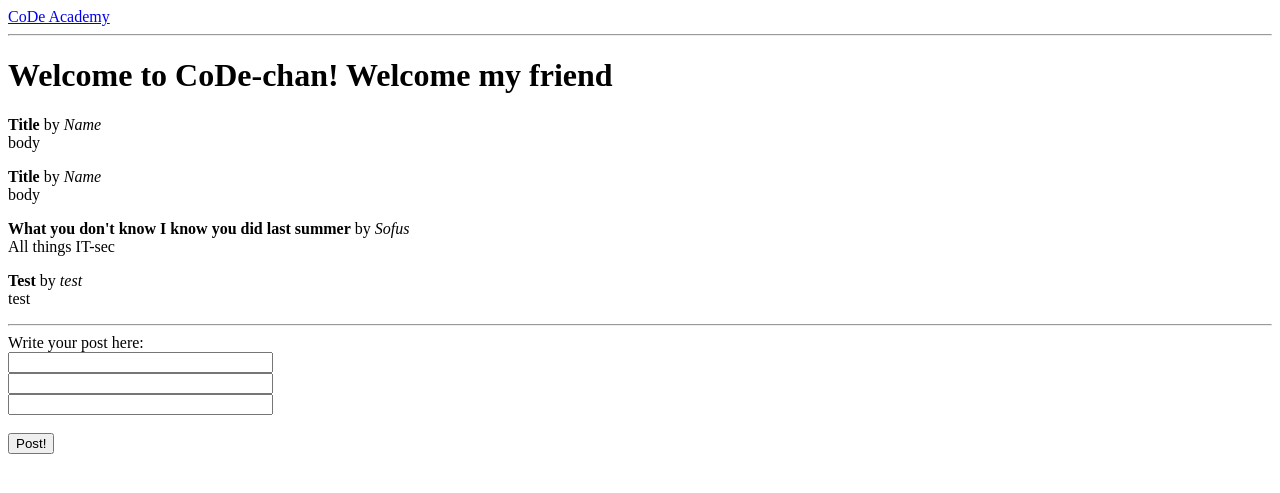
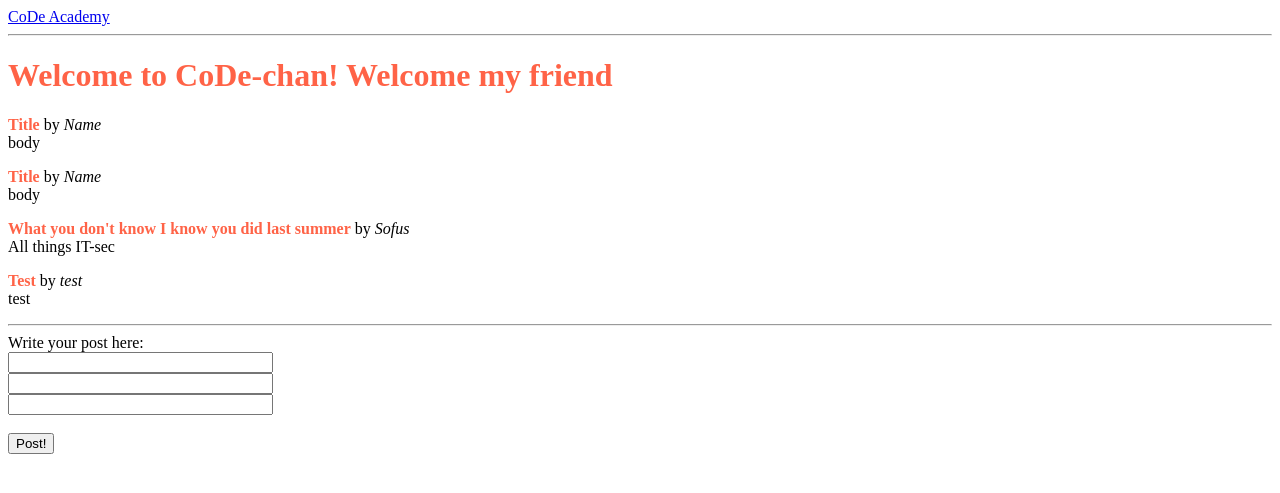
Before and after one commit to eficode-academy/ca-project, a Flask app: page / in a window 1280 px wide. Shown: the top 493 px of the page. Run offline with Flask 2, Linux system fonts and the light colour scheme; data comes from the database, SQL or seed files in the repository.

Commit message:
Very nice feature (#25)
* Fix script issues

* This is a must have feature

```diff
--- a/app/templates/base.html
+++ b/app/templates/base.html
@@ -5,6 +5,11 @@
         {% else %}
         <title>Welcome to CoDe Academy 2017</title>
         {% endif %}
+        <style>
+          h1, h2, h3, h4, h5, h6, b {
+            color: tomato;
+          }
+        </style>
     </head>
     <body>
         <div> <a href="/index">CoDe Academy</a></div>
```
